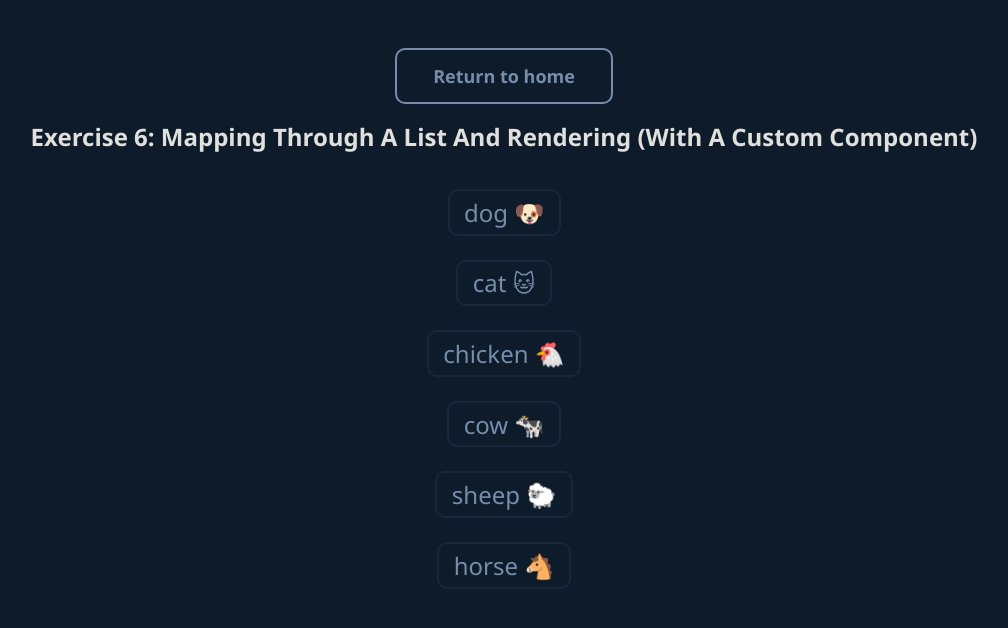
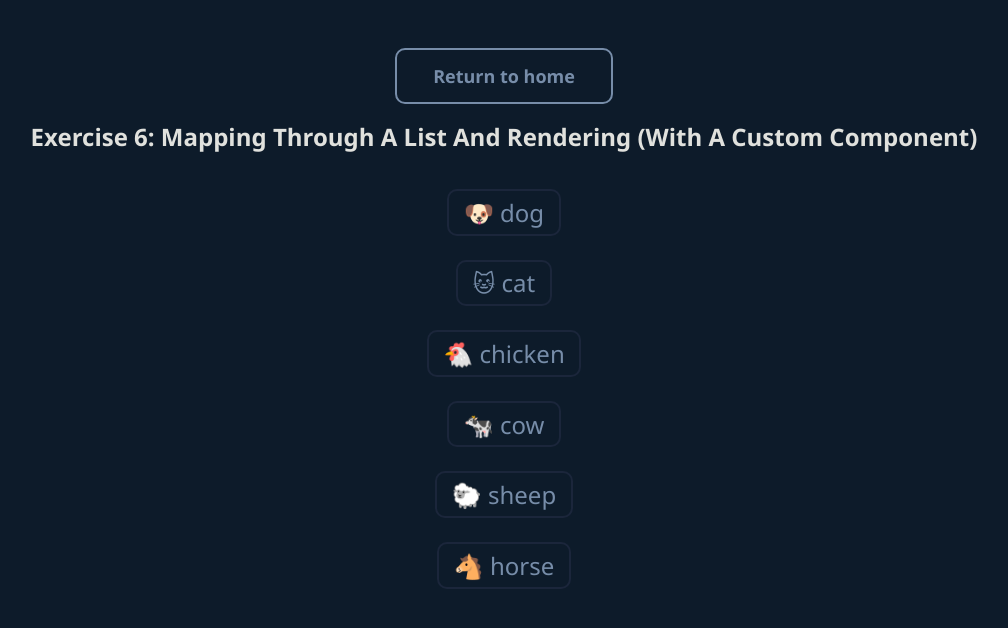
Before and after one commit to jtlaxcalaDev/simple-react-exercise, a React (Create React App) app: page /exercise-six in a window 1280 px wide. Shown: the top 628 px of the page, without its empty margins (136-1144 px from the left). Built offline with nearby package versions, Linux system fonts and the light colour scheme.

Commit message:
Upgrade-ex6-Implement-switch-to-render-icons

```diff
--- a/src/exercises/exercise-six/AnimalRow.jsx
+++ b/src/exercises/exercise-six/AnimalRow.jsx
@@ -1,8 +1,35 @@
 const AnimalRow = ({name}) => {
+
+  let icon = ''
+
+  switch(name){
+    case('dog'):
+      icon = '🐶'
+      break
+    case('cat'):
+      icon = '🐱'
+      break
+    case('chicken'):
+      icon = '🐔'
+      break
+    case('cow'):
+      icon = '🐄'
+      break
+    case('sheep'):
+      icon = '🐑'
+      break
+    case('horse'):
+      icon = '🐴'
+      break
+    default:
+      icon = ''
+      break
+  }
+
   return (
-    <li className="animal-item">
-      {name}
-    </li>
+    <div className="animal-item">
+      {icon} {name}
+    </div>
   )
 }
 
--- a/src/exercises/exercise-six/Six.css
+++ b/src/exercises/exercise-six/Six.css
@@ -10,7 +10,6 @@
   color: #778da9;
   font-size: 18pt;
   padding: .2em .6em;
-  list-style-type: none;
   text-align: start;
   border: 2px solid #1B263B;
   border-radius: 10px;
--- a/src/exercises/exercise-six/Six.jsx
+++ b/src/exercises/exercise-six/Six.jsx
@@ -4,7 +4,7 @@ import './Six.css'
 
 const Six = () => {
 
-  const animals = ['dog 🐶', 'cat 🐱', 'chicken 🐔', 'cow 🐄', 'sheep 🐑', 'horse 🐴']
+  const animals = ['dog', 'cat', 'chicken', 'cow', 'sheep', 'horse']
 
   return (
     <>
@@ -13,13 +13,13 @@ const Six = () => {
         <div className={"exercise-title exercise-six"}>
           <h2>Exercise 6: Mapping Through A List And Rendering (With A Custom Component)</h2>
         </div>
-        <ul className="animals-container">
+        <div className="animals-container">
           {
             animals.map(animal => (
-              <AnimalRow key={animal.index} name={animal} />
+              <AnimalRow key={animal} name={animal} />
             ) )
           }
-        </ul>
+        </div>
       </div>
     </>
   )
```
